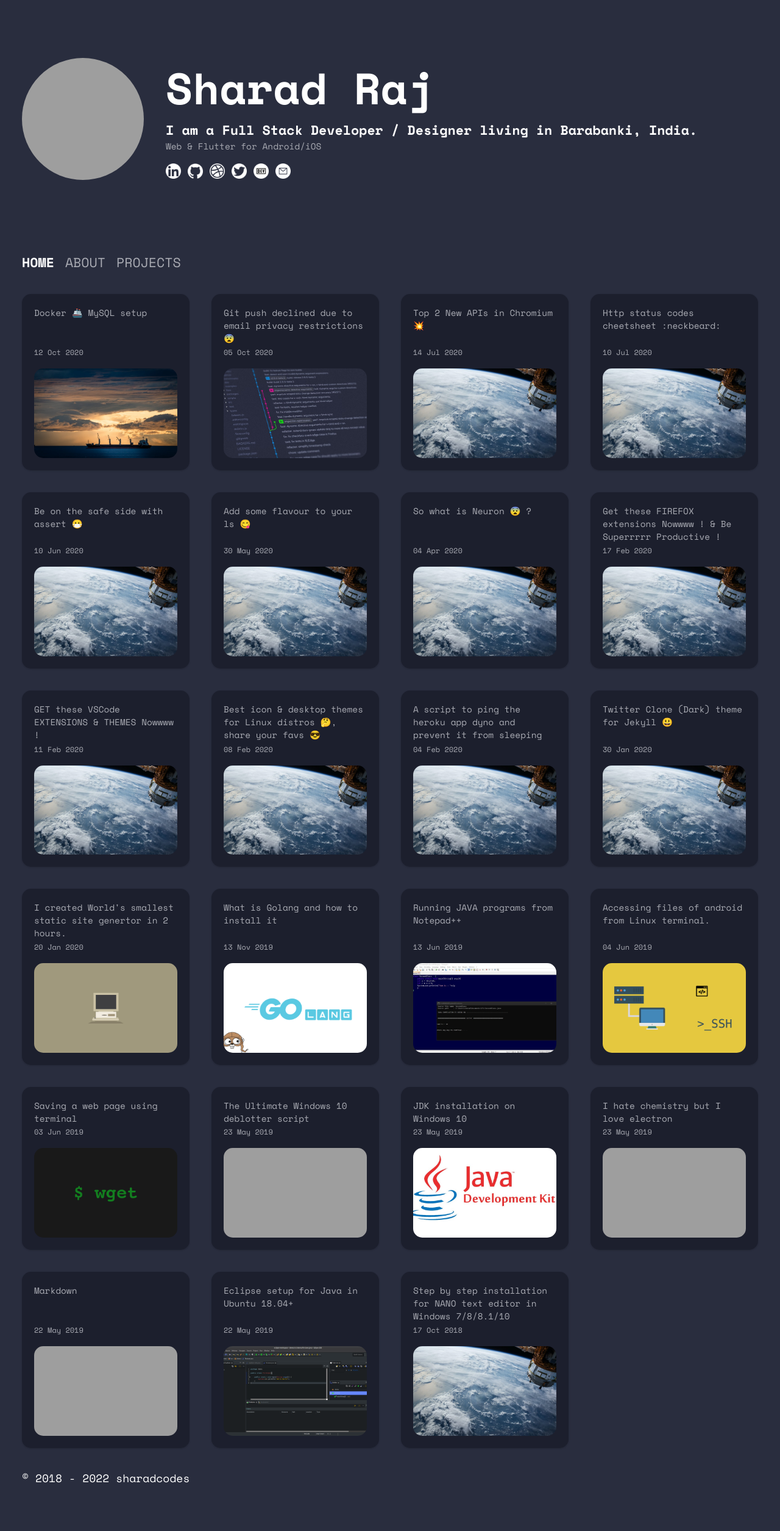
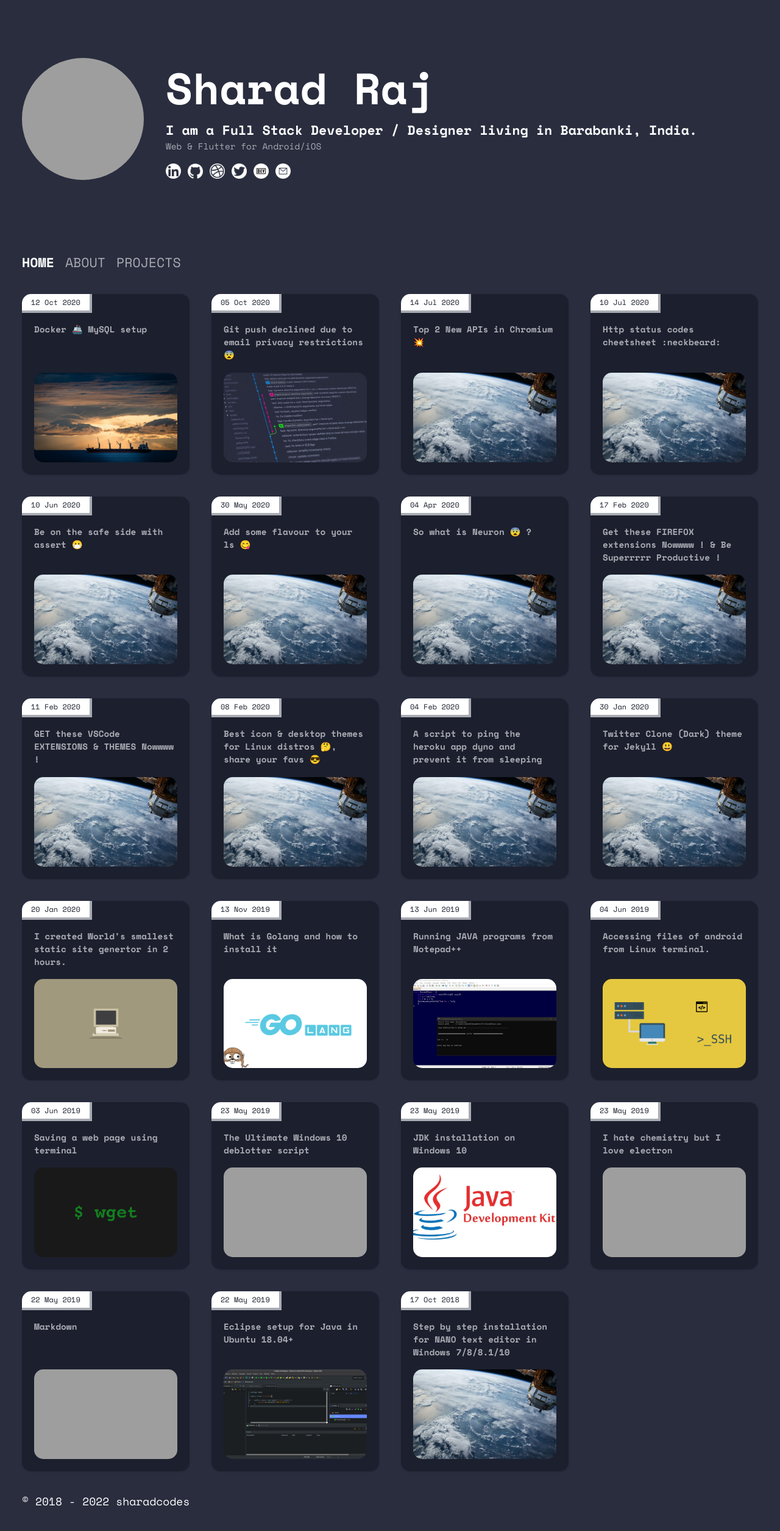
Before and after one commit to sharadcodes/sharadcodes.github.io, a Jekyll site: the page built from index.md, in a window 1280 px wide. Shown: the whole page at 61% size. Built offline with Jekyll 4.4.1, drawn with Linux system fonts in a browser that asks for light colours; nearby versions of some CDN libraries; emoji names are drawn with the system emoji font; before the commit the page ends 2472 px from its top, so only the background shows below that; grey boxes are pictures that could not be loaded.

Commit message:
Added styles and classes for date

```diff
--- a/_layouts/blog.html
+++ b/_layouts/blog.html
@@ -6,9 +6,9 @@
     <main class="post-list">
       {% for post in site.posts %}
         <a href="{{site.url}}{{site.baseurl}}{{post.url}}" class="post">
-            <p>{{post.title}}</p>
-            <div>
-              <small>{{post.date | date_to_string}}</small>
+            <p class="post-title">{{post.title}}</p>
+            <div class="post-bottom">
+              <small class="post-date">{{post.date | date_to_string}}</small>
             {% if post.image %}
             <!-- <img class="thumbnail" src="{{site.url}}{{site.baseurl}}{{post.image}}" alt="" /> -->
             <div class="thumbnail" style="background-image: url({{site.url}}{{site.baseurl}}{{post.image}})"></div>
--- a/assets/css/main.css
+++ b/assets/css/main.css
@@ -141,11 +141,25 @@ main {
   border: 2px dashed var(--light-2);
 }
 
-.post small {
+.post .post-date {
   color: var(--light-2);
-  margin-top: 0.2rem;
   display: block;
+  position: absolute;
+  top: -2px;
+  left: -2px;
+  border-radius: 15px 0 0 0;
+  padding: 5px 15px;
+  background-color: var(--light-1);
+  color: var(--dark-2);
+  border-right: 4px solid var(--light-2);
+  border-bottom: 4px solid var(--light-2);
 }
+
+.post .post-title {
+  font-weight: bolder;
+  margin-top: 1.5rem;
+}
+
 /*
 .post .thumbnail {
   width: 100%;
```
